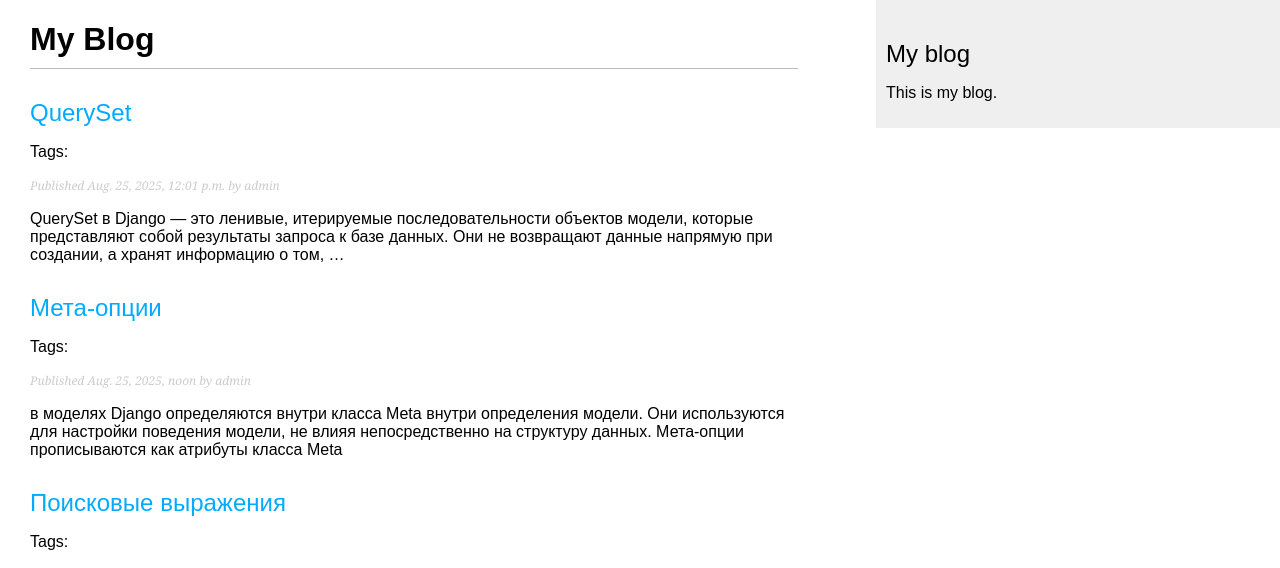
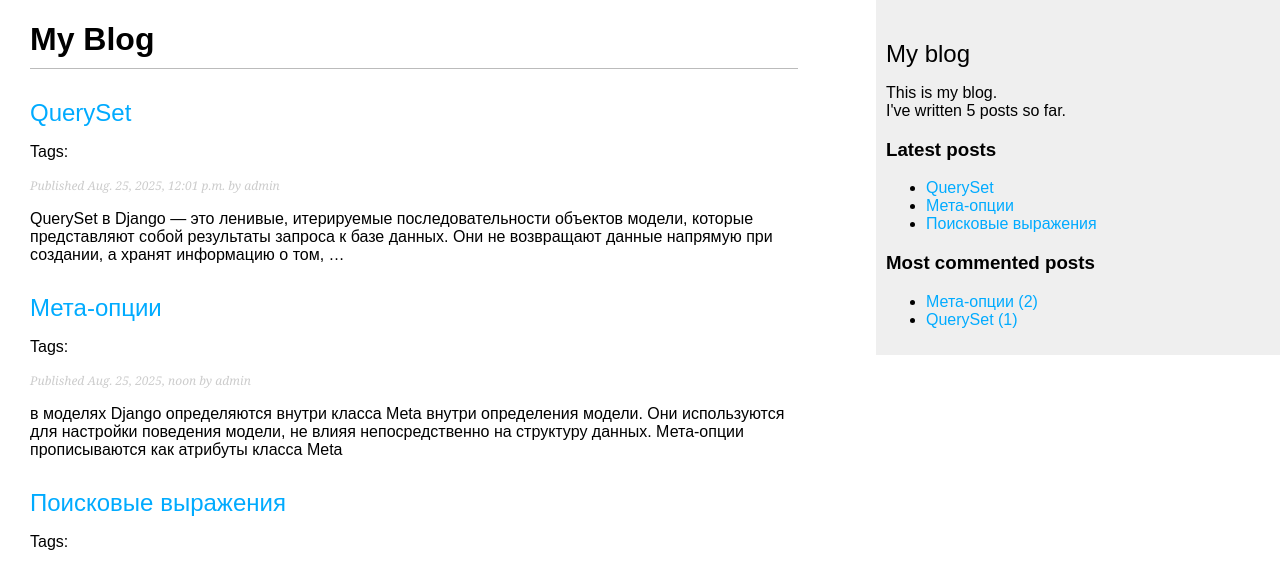
Before and after one commit to Grellina/blog, a Django app: page /blog/ in a window 1280 px wide. Shown: the top 568 px of the page. Run offline with Django 5.2, Linux system fonts and the light colour scheme; data comes from the database, SQL or seed files in the repository; parts of the project's set-up code (start-up, migrations or seed data) failed here and were passed over.

Commit message:
custom template tags

```diff
--- /dev/null
+++ b/blog/templatetags/blog_tags.py
@@ -0,0 +1,20 @@
+from django import template
+from ..models import Post
+from django.db.models import Count
+
+register = template.Library()
+
+@register.simple_tag
+def total_posts():
+    return Post.published.count()
+
+@register.inclusion_tag('blog/post/latest_posts.html')
+def show_latest_posts(count=5):
+    latest_posts = Post.published.order_by('-publish')[:count]
+    return {'latest_posts': latest_posts}
+
+@register.simple_tag
+def get_most_commented_posts(count=5):
+    return Post.published.annotate(
+        total_comments=Count('comments')
+    ).exclude(total_comments=0).order_by('-total_comments')[:count]
--- a/templates/blog/base.html
+++ b/templates/blog/base.html
@@ -1,4 +1,5 @@
 <!DOCTYPE html>
+{% load blog_tags %}
 {% load static %}
 <html>
 <head>
@@ -12,7 +13,21 @@
 </div>
 <div id="sidebar">
     <h2>My blog</h2>
-    <p>This is my blog.</p>
+    <p>
+        This is my blog.<br>
+        I've written {% total_posts %} posts so far.
+    </p>
+    <h3>Latest posts</h3>
+    {% show_latest_posts 3 %}
+    <h3>Most commented posts</h3>
+    {% get_most_commented_posts as most_commented_posts %}
+    <ul>
+        {% for post in most_commented_posts %}
+        <li>
+            <a href="{{ post.get_absolute_url }}">{{ post.title }} ({{ post.total_comments }})</a>
+        </li>
+        {% endfor %}
+    </ul>
 </div>
 </body>
 </html>
--- /dev/null
+++ b/templates/blog/post/latest_posts.html
@@ -0,0 +1,8 @@
+{# создание маркированного списка ссылок на последние посты #}
+<ul>
+  {% for post in latest_posts %}
+    <li>
+      <a href="{{ post.get_absolute_url }}">{{ post.title }}</a>
+    </li>
+  {% endfor %}
+</ul>
```
Also changed, not shown: blog/templatetags/__init__.py (added).
